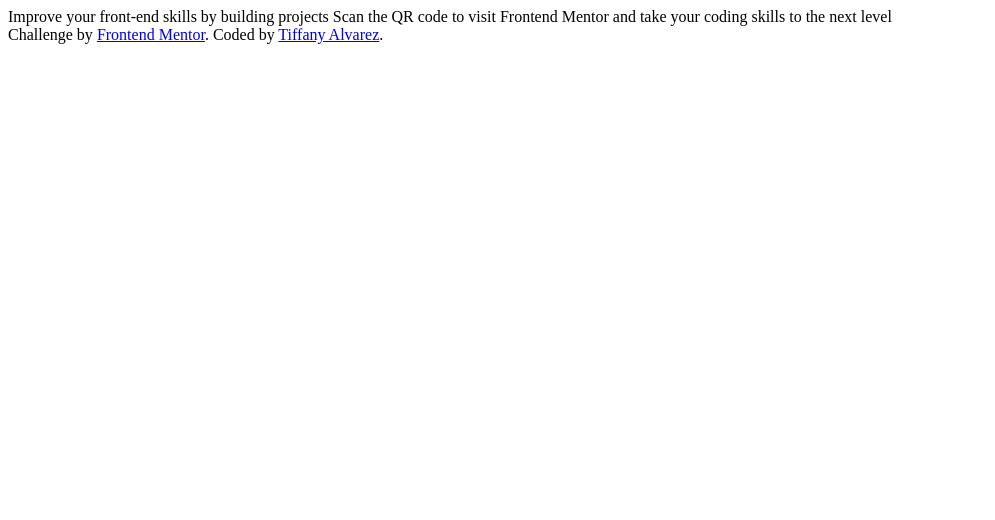
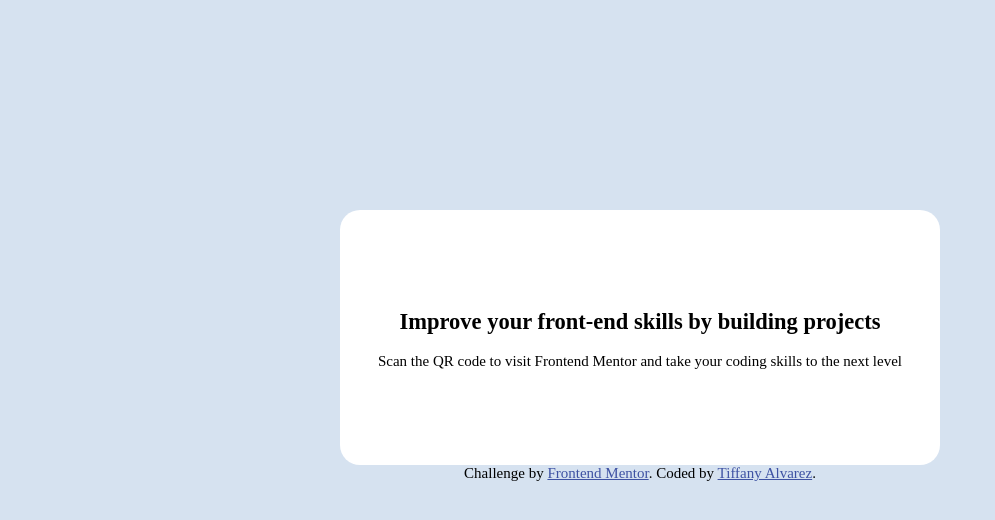
Before and after one commit to TiffyAlva/QR-code-component, a plain HTML site: page index.html in a window 1280 px wide. Shown: the whole page, without its empty margins (0-995 px from the left). Drawn offline with Linux system fonts and the light colour scheme.

Commit message:
updated fonts and backgound

```diff
--- a/assets/style.css
+++ b/assets/style.css
@@ -1,5 +1,30 @@
+body {
+  background-color: hsl(212, 45%, 89%);
+}
+
+.container {
+  display: block;
+  /* justify-content: center; */
+  max-width: 600px;
+  background-color: hsl(0, 0%, 100%);
+  padding: 5em 0;
+  margin-left: auto;
+  margin-right: auto;
+  margin-top: 210px;
+  border-radius: 20px;
+
+}
+
+/* .barcode {
+  justify-content: center;
+  image-rendering: auto;
+} */
+
+
+
 .attribution {
-  font-size: 11px; text-align: center;
+  font-size: 15px;
+  text-align: center;
 }
 
 .attribution a {
--- a/index.html
+++ b/index.html
@@ -9,23 +9,35 @@
       rel="icon"
       type="image/png"
       sizes="32x32"
-      href="./images/favicon-32x32.png"
+      href="./assets/images/favicon-32x32.png"
     />
-    <link rel="stylesheet" href="style.css" />
+    <link rel="stylesheet" href="./assets/style.css" />
 
     <title>Frontend Mentor | QR code component</title>
 
-    <!-- Feel free to remove these styles or customise in your own stylesheet 👍 -->
+
   </head>
   <body>
-    Improve your front-end skills by building projects Scan the QR code to visit
-    Frontend Mentor and take your coding skills to the next level
+    <div class="container">
 
+    <!-- <div id="barcode">
+      <img src="./assets/images/image-qr-code.png" alt="qr-barcode">
+    </div> -->
+    <div class="attribution">
+      <h2>Improve your front-end skills by building projects</h2>
+    </div>
+
+    <div class="attribution">
+      <p>Scan the QR code to visit Frontend Mentor and take your coding skills to the next level</p>
+    </div>
+  </div>
+  <footer>
     <div class="attribution">
       Challenge by
       <a href="https://www.frontendmentor.io?ref=challenge" target="_blank"
         >Frontend Mentor</a
       >. Coded by <a href="#">Tiffany Alvarez</a>.
     </div>
+  </footer>
   </body>
 </html>
```
Also changed, not shown: style.css (deleted).
